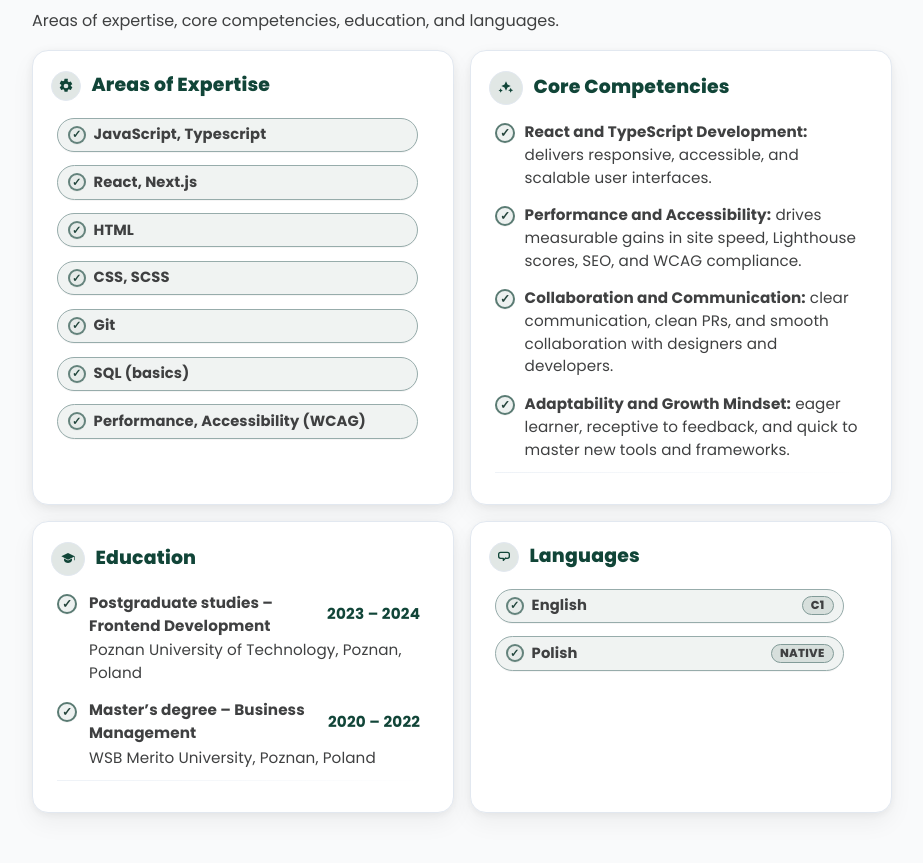
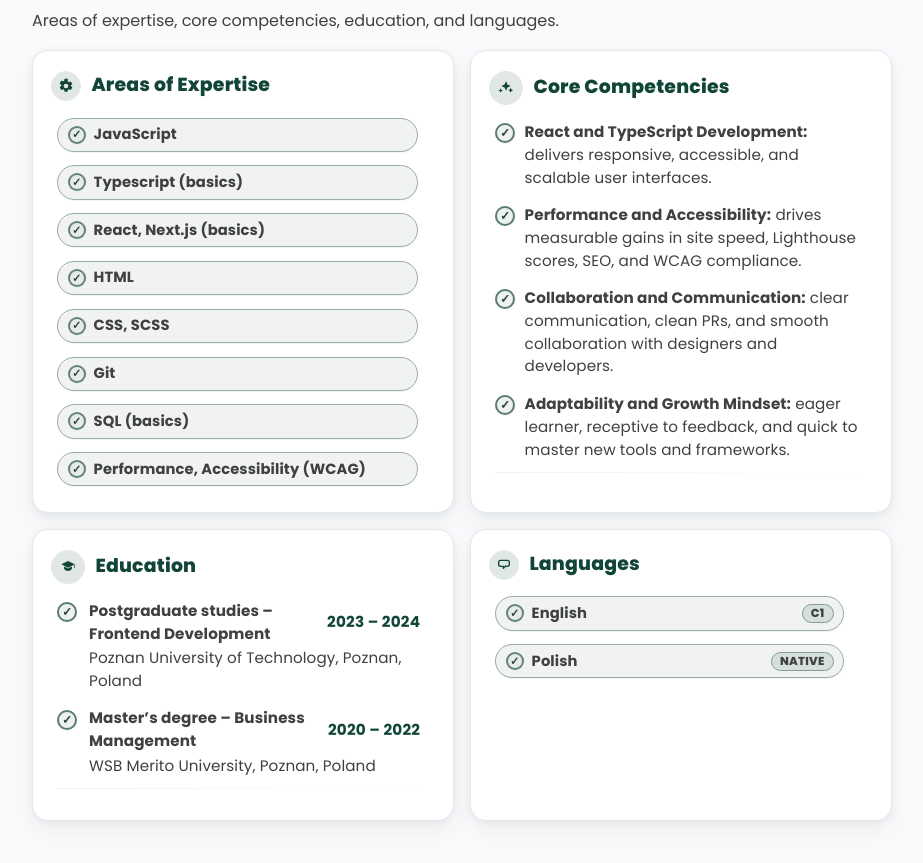
Before and after one commit to GrazynaDachtera/grazynadachtera, a Next.js app: page / in a window 1280 px wide. Shown: the part 3728-4591 px from the top of the page, without its empty margins (178-1101 px from the left). Built offline with nearby package versions, Linux system fonts and the light colour scheme.

Commit message:
added text into areas of expertise subpage

```diff
--- a/src/components/Body/AreasOfExpertise/AreasOfExpertise.tsx
+++ b/src/components/Body/AreasOfExpertise/AreasOfExpertise.tsx
@@ -4,8 +4,9 @@ import React from "react";
 import "./AreasOfExpertise.scss";
 
 const SKILLS = [
-  "JavaScript, Typescript",
-  "React, Next.js",
+  "JavaScript",
+  "Typescript (basics)",
+  "React, Next.js (basics)",
   "HTML",
   "CSS, SCSS",
   "Git",
```
